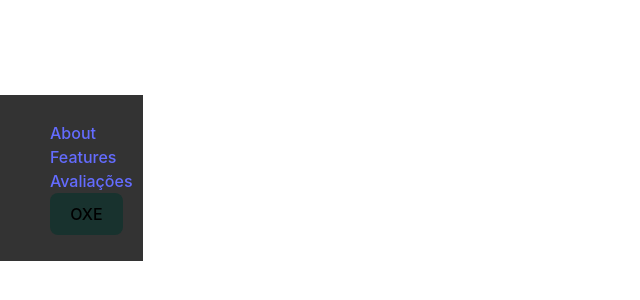
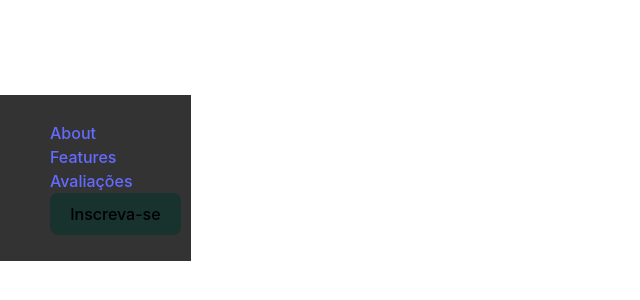
Before and after one commit to Tech-Readers/frontend, a React (Vite) app: page / in a window 1280 px wide. Shown: the part 222-522 px from the top of the page, without its empty margins (0-640 px from the left). Built offline with nearby package versions, Linux system fonts and the light colour scheme.

Commit message:
BUGFIX: alterando botão

```diff
--- a/src/components/menunav/MenuNav.jsx
+++ b/src/components/menunav/MenuNav.jsx
@@ -16,7 +16,7 @@ export const MenuNav = () => {
                     <NavLink><a href="#">Avaliações</a></NavLink>
                     <NavLink>
                         <Subscribe>
-                        OXE
+                            Inscreva-se
                         </Subscribe>
 
                     </NavLink>
```
